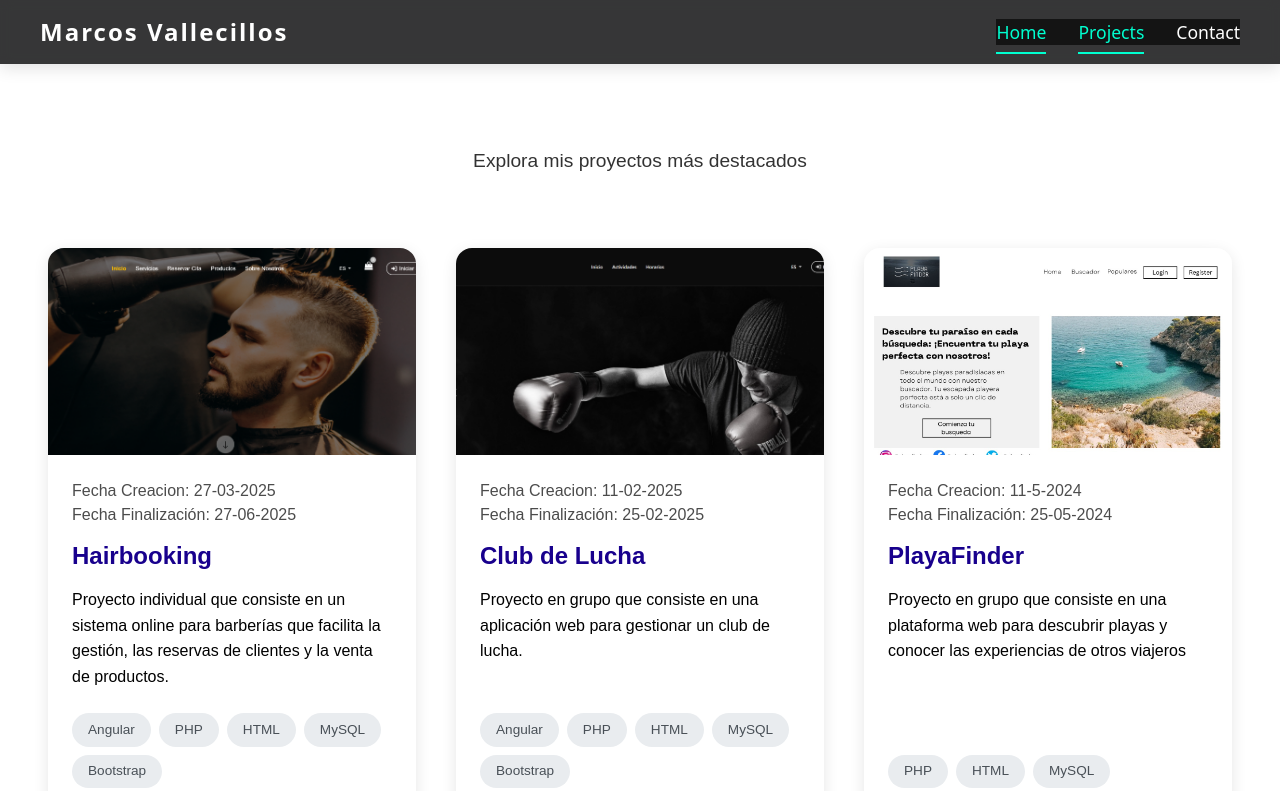
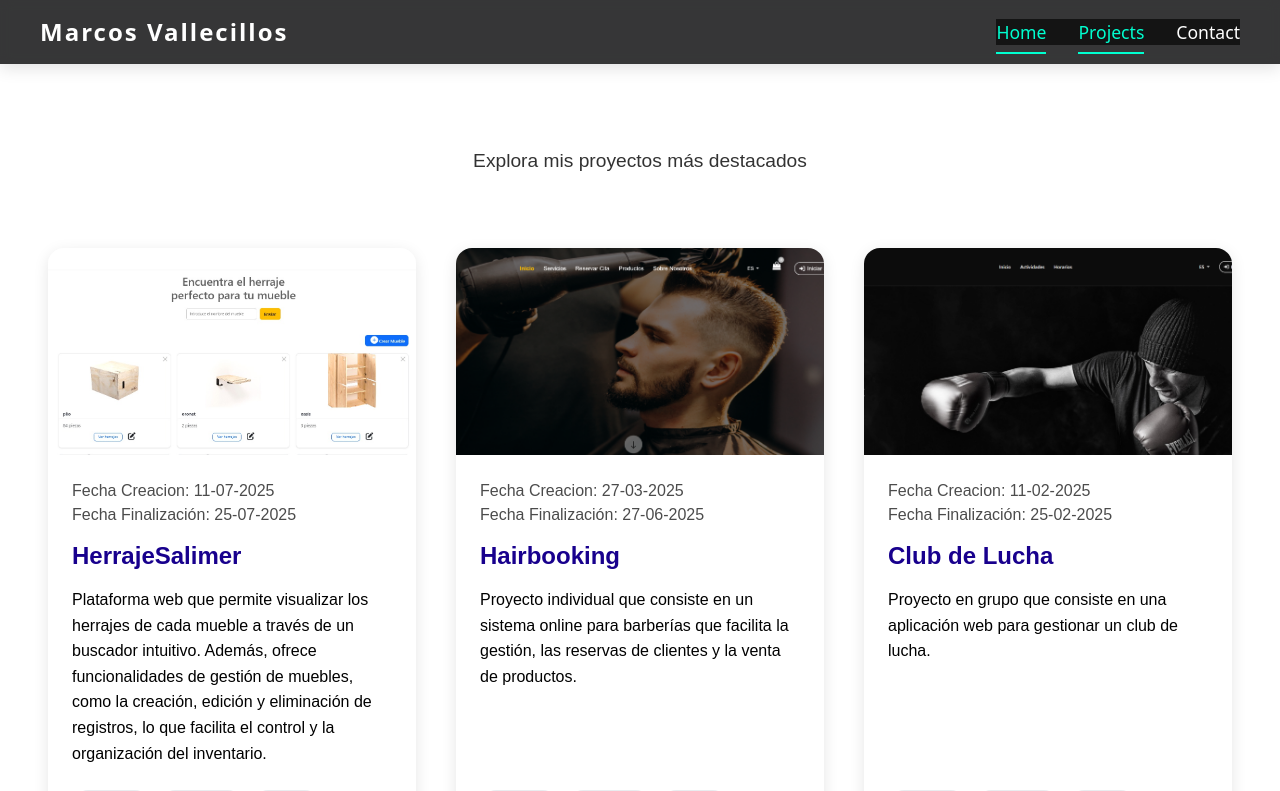
Before and after one commit to marcosvallecillos/portfolio, an Angular app: page /projects in a window 1280 px wide. Shown: the top 791 px of the page. Built offline with nearby package versions, Linux system fonts and the light colour scheme.

Commit message:
añadiendo herrajeSalimer

```diff
--- a/src/app/views/home/home.component.ts
+++ b/src/app/views/home/home.component.ts
@@ -14,7 +14,7 @@ import { DragDropModule } from '@angular/cdk/drag-drop';
 @Component({
   selector: 'app-home',
   standalone: true,
-  imports: [CommonModule,  HeaderComponent, AboutMeComponent, LanguajeBottomComponent, ThemeComponent, SocialsComponent, ProjectsComponent, SkillsComponent, CardContactComponent, DragDropModule],
+  imports: [CommonModule,  HeaderComponent, AboutMeComponent, LanguajeBottomComponent, ThemeComponent, ProjectsComponent, SkillsComponent, CardContactComponent, DragDropModule],
   templateUrl: './home.component.html',
   styleUrl: './home.component.css'
 })
--- a/src/app/views/projects/projects.component.ts
+++ b/src/app/views/projects/projects.component.ts
@@ -23,7 +23,7 @@ interface Project {
 
 @Component({
   selector: 'app-projects',
-  imports: [HeaderComponent,LanguajeBottomComponent],
+  imports: [],
   templateUrl: './projects.component.html',
   styleUrl: './projects.component.css'
 })
@@ -34,8 +34,21 @@ export class ProjectsComponent {
 
   isDarkTheme: boolean = false;
   projects: Project[] = [
+
     {
-      id: 1,
+      id:1,
+      fecha_creacion: '11-07-2025',
+      fecha_fin: '25-07-2025',
+      title: { es: 'HerrajeSalimer', en: 'HerrajeSalimer' },
+      description: { es: 'Plataforma web que permite visualizar los herrajes de cada mueble a través de un buscador intuitivo. Además, ofrece funcionalidades de gestión de muebles, como la creación, edición y eliminación de registros, lo que facilita el control y la organización del inventario.',
+                     en: 'Web platform that allows you to view the hardware of each piece of furniture through an intuitive search engine. In addition, it offers furniture management functionalities, such as creating, editing and deleting records, which facilitates inventory control and organization.' },
+      imageUrl: '../../../../images/herrajesSalimer.jpeg',
+      technologies: ['Angular', 'Symfony' , 'HTML', 'MySQL' , 'Bootstrap'],
+      liveUrl: 'https://herrajesalimer.vercel.app/home',
+      githubUrl: 'https://github.com/marcosvallecillos/herrajeSalimer_front'
+    },
+    {
+      id: 2,
       fecha_creacion: '27-03-2025',
       fecha_fin: '27-06-2025',
         title: { es: 'Hairbooking', en: 'Hairbooking' },
@@ -43,12 +56,13 @@ export class ProjectsComponent {
                      en: 'Individual project consisting of an online system for barbershops that facilitates management, customer reservations and product sales.' },
      imageUrl: '../../../../images/hairbooking.png',
       imgHover: '../../../../images/reservas.png',
-      technologies: ['Angular', 'PHP' , 'HTML', 'MySQL' , 'Bootstrap'],
+      technologies: ['Angular', 'Symfony' , 'HTML', 'MySQL' , 'Bootstrap'],
       liveUrl: 'https://hairbooking.vercel.app/index',
       githubUrl: 'https://github.com/marcosvallecillos/Hairbooking'
     },
+
     {
-      id:2,
+      id:3,
       fecha_creacion: '11-02-2025',
       fecha_fin: '25-02-2025',
       title: { es: 'Club de Lucha', en: 'Fight Club' },
@@ -56,12 +70,12 @@ export class ProjectsComponent {
                      en: 'Group project consisting of a web application to manage a fight club.' },
       imageUrl: '../../../../images/clubdelucha.png',
       imgHover: '../../../../images/reservas.png',
-      technologies: ['Angular', 'PHP' , 'HTML', 'MySQL' , 'Bootstrap'],
+      technologies: ['Angular', 'Symfony' , 'HTML', 'MySQL' , 'Bootstrap'],
       liveUrl: 'https://clubdelucha.vercel.app/home',
       githubUrl: 'https://github.com/PauHernandezFort/proyectoFront'
     },
     {
-      id:2,
+      id:3,
       fecha_creacion: '11-5-2024',
       fecha_fin: '25-05-2024',
       title: { es: 'PlayaFinder', en: 'BeachFinder' },
@@ -69,10 +83,10 @@ export class ProjectsComponent {
                      en: 'Group project consisting of a web platform to discover beaches and learn about the experiences of other travelers.' },
       imageUrl: '../../../../images/flayafinder.jpg',
       technologies: ['PHP' , 'HTML', 'MySQL'],
-      liveUrl: 'Website not available',
+      liveUrl: '',
       githubUrl: 'https://github.com/MarcCO2005/PlayaFinder'
-    }
-    // Add more projects here
+    },
+
   ];
 
   isSpanish: boolean = true;
```
Also changed, not shown: public/images/herrajesSalimer.jpeg (added).
